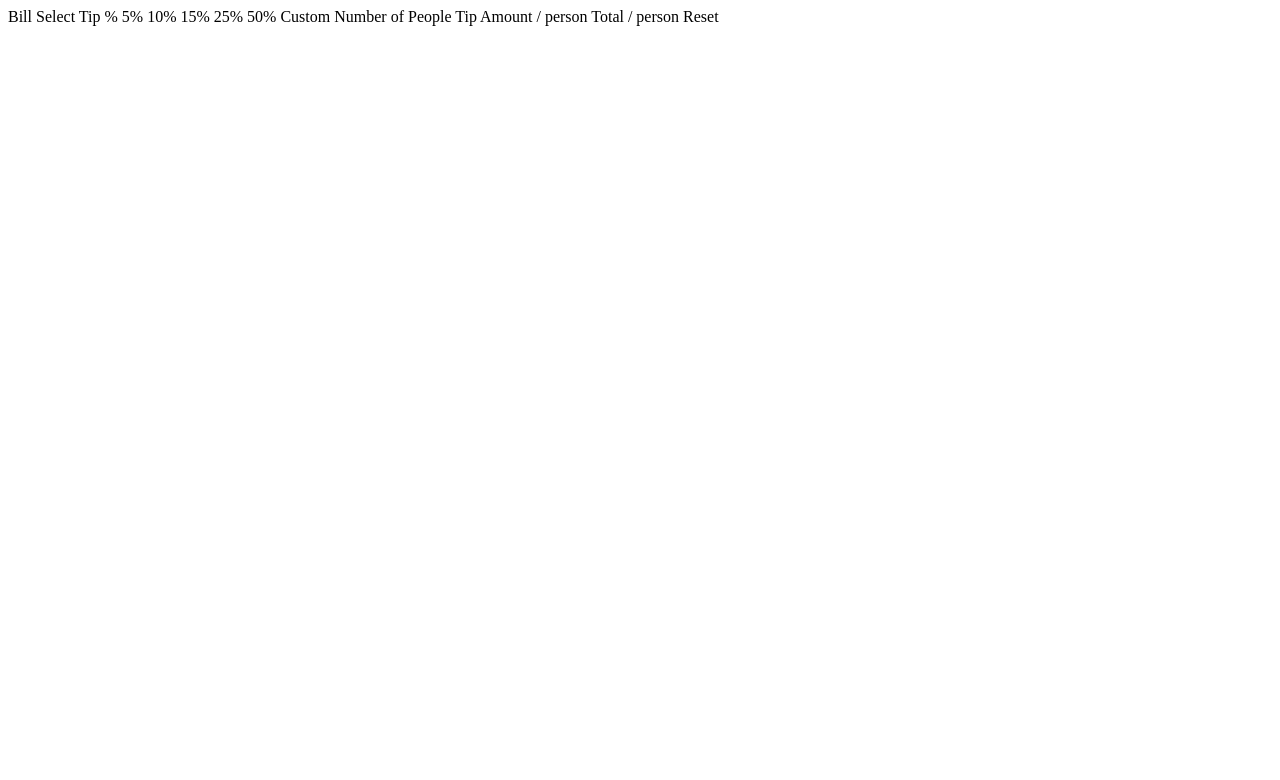
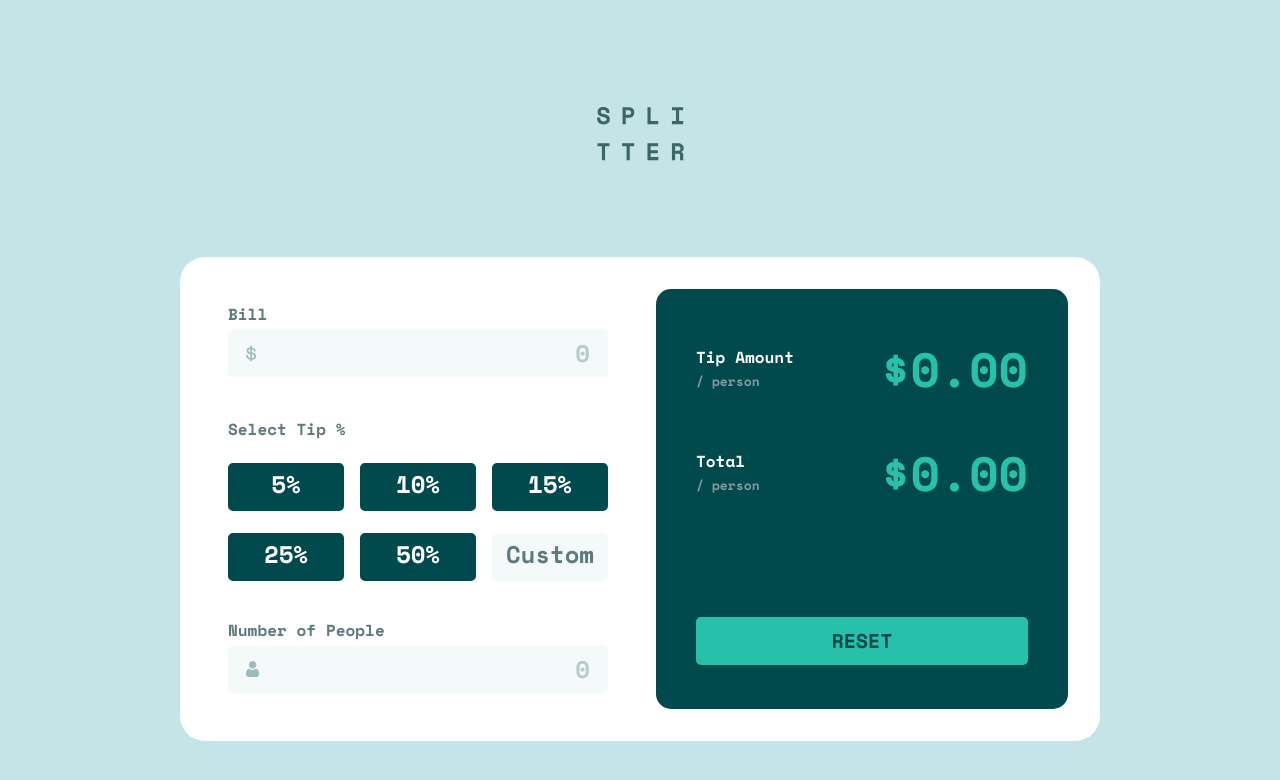
Before and after one commit to felix-stuff/frontendmentor-tip-calculator, a plain HTML site: page index.html in a window 1280 px wide. Drawn offline with nearby package versions, Linux system fonts and the light colour scheme.

Commit message:
Finalize design

```diff
--- a/index.html
+++ b/index.html
@@ -6,11 +6,110 @@
     <!-- displays site properly based on user's device -->
 
     <link rel="icon" type="image/png" sizes="32x32" href="./images/favicon-32x32.png" />
-
+    <link rel="stylesheet" href="./styles.css" />
+    <script src="main.js" defer></script>
+    <link rel="preconnect" href="https://fonts.googleapis.com" />
+    <link rel="preconnect" href="https://fonts.gstatic.com" crossorigin />
+    <link
+      href="https://fonts.googleapis.com/css2?family=Space+Mono:ital,wght@0,400;0,700;1,400;1,700&display=swap"
+      rel="stylesheet"
+    />
     <title>Frontend Mentor | Tip calculator app</title>
   </head>
   <body>
-    Bill Select Tip % 5% 10% 15% 25% 50% Custom Number of People Tip Amount / person Total / person
-    Reset
+    <main>
+      <img src="./images/logo.svg" alt="Slitter logo" class="logo" />
+      <div class="card card--main">
+        <form class="tip-form" id="tip-form" novalidate>
+          <div class="form-group">
+            <label for="bill-input">Bill</label>
+            <span class="error-message"></span>
+            <input
+              type="number"
+              id="bill-input"
+              class="input--bill"
+              value=""
+              name="bill"
+              min="0"
+              placeholder="0"
+              required
+            />
+          </div>
+
+          <div class="radio-cards">
+            <label for="tip5">Select Tip %</label>
+            <div class="form-group">
+              <input id="tip5" type="radio" name="tip" value="5" />
+              <label for="tip5">5%</label>
+            </div>
+            <div class="form-group">
+              <input id="tip10" type="radio" name="tip" value="10" />
+              <label for="tip10">10%</label>
+            </div>
+            <div class="form-group">
+              <input id="tip15" type="radio" name="tip" value="15" />
+              <label for="tip15">15%</label>
+            </div>
+            <div class="form-group">
+              <input id="tip25" type="radio" name="tip" value="25" />
+              <label for="tip25">25%</label>
+            </div>
+            <div class="form-group">
+              <input id="tip50" type="radio" name="tip" value="50" />
+              <label for="tip50">50%</label>
+            </div>
+            <div class="form-group">
+              <input id="customTip" type="radio" name="tip" value="custom" />
+              <label for="customTip">
+                <input
+                  type="number"
+                  id="custom-tip"
+                  name="customTip"
+                  class="input--tip"
+                  min="0"
+                  placeholder="Custom"
+                  value=""
+                />
+              </label>
+            </div>
+          </div>
+
+          <div class="form-group">
+            <label for="people-input">Number of People</label>
+            <span class="error-message"></span>
+            <input
+              type="number"
+              id="people-input"
+              name="people"
+              class="input--people"
+              value=""
+              min="1"
+              placeholder="0"
+              required
+            />
+          </div>
+        </form>
+
+        <div class="card card--summary">
+          <div class="summary-label">
+            <em>Tip Amount</em>
+            <span>/ person</span>
+          </div>
+          <div class="summary-amount">
+            <span>$</span>
+            <strong id="tip-amount">0.00</strong>
+          </div>
+          <div class="summary-label">
+            <em>Total</em>
+            <span>/ person</span>
+          </div>
+          <div class="summary-amount">
+            <span>$</span>
+            <strong id="total-amount">0.00</strong>
+          </div>
+          <button class="reset-button" id="reset-button">Reset</button>
+        </div>
+      </div>
+    </main>
   </body>
 </html>
--- /dev/null
+++ b/main.js
@@ -0,0 +1,91 @@
+const form = document.getElementById('tip-form');
+const tipContainer = document.getElementById('tip-amount');
+const totalContainer = document.getElementById('total-amount');
+const resetButton = document.getElementById('reset-button');
+
+const validations = {
+  bill: (input, value) => value !== '0' && value !== '',
+  people: (input, value) => value !== '0' && value !== '',
+  tip: (input, value) => value !== null,
+};
+
+const isZero = (input, value) => {
+  let errorMessage = '';
+
+  if (value === '0') {
+    errorMessage = "Can't be Zero";
+  } else {
+    errorMessage = '';
+  }
+
+  renderContent(input.previousElementSibling, errorMessage);
+};
+
+const handleSubmit = () => {
+  const formData = Object.fromEntries(new FormData(form));
+
+  if (formData.tip === 'custom') {
+    formData.tip = formData.customTip;
+    document.getElementById('custom-tip').focus();
+  }
+
+  if (formIsValid(form, validations)) {
+    calculateResult(Number(formData.bill), Number(formData.tip), Number(formData.people));
+  }
+};
+
+form.addEventListener('input', handleSubmit);
+
+const renderContent = (container, text) => {
+  container.innerHTML = text;
+};
+
+const formIsValid = (form, validations) => {
+  let isValid = true;
+  const formData = Object.fromEntries(new FormData(form));
+
+  Object.keys(formData).forEach((name) => {
+    isZero(name, formData[name]);
+
+    if (dataIsValid(name, formData[name], validations)) {
+    }
+
+    if (!dataIsValid(name, formData[name], validations)) {
+      isValid = false;
+    } else {
+      dataIsValid(name, formData[name], validations);
+    }
+  });
+
+  return isValid;
+};
+
+const dataIsValid = (input, value, validations) => {
+  if (!validations[input]) return true;
+
+  return validations[input](input, value);
+};
+
+const calculateResult = (bill, tip, people) => {
+  let tipAmount = bill * (tip / 100);
+  let tipResult = tipAmount / people;
+  let total = (bill + tipAmount) / people;
+
+  renderContent(tipContainer, roundNumber(tipResult));
+  renderContent(totalContainer, roundNumber(total));
+};
+
+const roundNumber = (number) => {
+  return Math.round(number * 100) / 100;
+};
+
+const resetForm = () => {
+  const resetValue = '0.00';
+
+  renderContent(totalContainer, resetValue);
+  renderContent(tipContainer, resetValue);
+
+  form.reset();
+};
+
+resetButton.addEventListener('click', resetForm);
--- /dev/null
+++ b/styles.css
@@ -0,0 +1,333 @@
+:root {
+  --veryDarkCyan: hsl(183, 100%, 15%);
+  --darkGrayishCyan: hsl(186, 14%, 43%);
+  --grayishCyan: hsl(184, 14%, 56%);
+  --lightGrayishCyan: hsl(185, 41%, 84%);
+  --veryLightGrayishCyan: hsl(189, 41%, 97%);
+  --strongCyan: hsl(172, 67%, 45%);
+  --strongCyanHover: hsl(173, 61%, 77%);
+}
+
+* {
+  box-sizing: border-box;
+  margin: 0;
+  padding: 0;
+}
+
+body {
+  background-color: var(--lightGrayishCyan);
+  min-height: 100vh;
+  font-family: 'Space Mono', monospace;
+  overscroll-behavior: none;
+}
+
+main {
+  display: grid;
+  align-content: center;
+  min-height: 100vh;
+}
+
+.logo {
+  display: inline-block;
+  margin: 3rem auto;
+}
+
+.card {
+  padding: 2rem;
+  display: grid;
+  gap: 2rem 1rem;
+
+  &.card--main {
+    background-color: #fff;
+    border-radius: 1.5625rem 1.5625rem 0 0;
+  }
+
+  &.card--summary {
+    background-color: var(--veryDarkCyan);
+    padding: 2.5rem 1.5rem 1.5rem;
+    color: #fff;
+    margin: 0 -0.5rem;
+    border-radius: 0.9375rem;
+    align-items: center;
+  }
+}
+
+.tip-form {
+  display: grid;
+  gap: 2rem;
+}
+
+.form-group {
+  display: grid;
+  row-gap: 0.375rem;
+
+  & label {
+    line-height: 1.15;
+    grid-column: 1;
+    grid-row: 1;
+  }
+
+  & .error-message {
+    grid-column: 2;
+    grid-row: 1;
+  }
+
+  input {
+    grid-column: span 2;
+    grid-row: 2;
+  }
+}
+
+label {
+  display: block;
+  color: var(--darkGrayishCyan);
+  font-weight: 700;
+  grid-column: 1 / -1;
+}
+
+input {
+  width: 100%;
+  padding: 0.25rem 1rem;
+  font-size: 1.5rem;
+  font-family: inherit;
+  border: 2px solid transparent;
+  color: var(--veryDarkCyan);
+  border-radius: 0.3125rem;
+
+  &.input--error {
+    border-color: #e17052;
+  }
+
+  &:focus {
+    outline: 0;
+  }
+
+  &[type='number'] {
+    border: 2px solid var(--veryLightGrayishCyan);
+    background-color: var(--veryLightGrayishCyan);
+    font-weight: 700;
+    text-align: right;
+
+    &::placeholder {
+      opacity: 0.5;
+      color: var(--grayishCyan);
+    }
+
+    &:focus {
+      border-color: var(--strongCyan);
+    }
+  }
+}
+
+.error-message {
+  color: #e17052;
+  font-weight: bold;
+  text-align: right;
+}
+
+input::-webkit-outer-spin-button,
+input::-webkit-inner-spin-button {
+  -webkit-appearance: none;
+  margin: 0;
+}
+
+input[type='number'] {
+  -moz-appearance: textfield;
+  appearance: textfield;
+}
+
+.input--bill {
+  background-image: url('./images/icon-dollar.svg');
+  background-position: 1rem center;
+  background-repeat: no-repeat;
+}
+
+.input--people {
+  background-image: url('./images/icon-person.svg');
+  background-position: 1rem center;
+  background-repeat: no-repeat;
+}
+
+.input--tip[type='number'] {
+  background-color: transparent;
+  border: 0;
+  padding: 0.75rem;
+}
+
+.radio-cards {
+  display: grid;
+  grid-template-columns: 1fr 1fr;
+  gap: 1rem;
+
+  .form-group {
+    position: relative;
+  }
+}
+
+.radio-cards input[type='radio'] {
+  appearance: none;
+  background-color: var(--veryDarkCyan);
+  height: 3rem;
+  border-radius: 0.3125rem;
+  cursor: pointer;
+  transition: 0.3s ease;
+  border: 2px solid var(--veryDarkCyan);
+
+  &#customTip {
+    background-color: var(--veryLightGrayishCyan);
+    border-color: var(--veryLightGrayishCyan);
+
+    & + label {
+      width: 100%;
+    }
+
+    &:checked {
+      border-color: var(--strongCyan);
+    }
+  }
+
+  &:hover {
+    background-color: var(--strongCyanHover);
+    border-color: var(--strongCyanHover);
+
+    & + label {
+      color: var(--veryDarkCyan);
+    }
+  }
+
+  &:focus {
+    border-color: var(--strongCyan);
+  }
+
+  & + label {
+    color: #fff;
+    position: absolute;
+    top: 50%;
+    left: 50%;
+    transform: translate(-50%, -50%);
+    line-height: 1;
+    pointer-events: none;
+    font-size: 1.5rem;
+  }
+
+  &:checked {
+    background-color: var(--strongCyan);
+    color: var(--darkGrayishCyan);
+    border-color: var(--strongCyan);
+
+    input {
+      width: 100%;
+    }
+
+    & + label {
+      color: var(--veryDarkCyan);
+    }
+  }
+}
+
+.summary-label {
+  grid-column: 1;
+  display: grid;
+  height: 3rem;
+
+  em {
+    font-style: normal;
+    font-weight: 700;
+  }
+
+  span {
+    font-size: 0.8125rem;
+    font-weight: 700;
+    color: var(--grayishCyan);
+  }
+}
+
+.summary-amount {
+  display: flex;
+  justify-content: flex-end;
+  grid-column: 2;
+  text-align: right;
+  color: var(--strongCyan);
+  font-weight: 700;
+  font-size: 2rem;
+}
+
+.reset-button {
+  background-color: var(--strongCyan);
+  color: var(--veryDarkCyan);
+  text-transform: uppercase;
+  border-radius: 0.3125rem;
+  border: 0;
+  font-size: 1.25rem;
+  font-weight: 700;
+  font-family: inherit;
+  cursor: pointer;
+  height: 3rem;
+  line-height: 1;
+  transition: 0.3s ease;
+  border: 2px solid var(--strongCyan);
+  grid-column: 1 / 3;
+
+  &:hover {
+    color: var(--veryDarkCyan);
+    background-color: var(--strongCyanHover);
+    border-color: var(--strongCyanHover);
+  }
+
+  &:focus {
+    outline: 0;
+    border-color: var(--lightGrayishCyan);
+  }
+}
+
+@media screen and (min-width: 64em) {
+  .logo {
+    margin: 3rem auto 6rem;
+  }
+
+  .card {
+    margin: auto;
+    padding: 3rem;
+    grid-template-columns: 1fr 1fr;
+    column-gap: 1rem;
+
+    &.card--main {
+      width: 57.5rem;
+      padding: 2rem;
+      column-gap: 2rem;
+      border-radius: 1.5625rem;
+    }
+
+    &.card--summary {
+      margin: 0;
+      padding: 3.5rem 2.5rem 2.5rem;
+      align-content: baseline;
+      column-gap: 0;
+      row-gap: 3.5rem;
+    }
+  }
+
+  .reset-button {
+    margin-top: 4rem;
+  }
+
+  .radio-cards {
+    grid-template-columns: repeat(3, 1fr);
+  }
+
+  .summary-amount {
+    line-height: 1;
+    font-size: 3rem;
+  }
+
+  .tip-form {
+    padding: 1rem;
+    gap: 2.5rem;
+  }
+
+  #custom-tip::placeholder {
+    opacity: 1;
+    text-align: center;
+    color: var(--darkGrayishCyan);
+  }
+}
```
